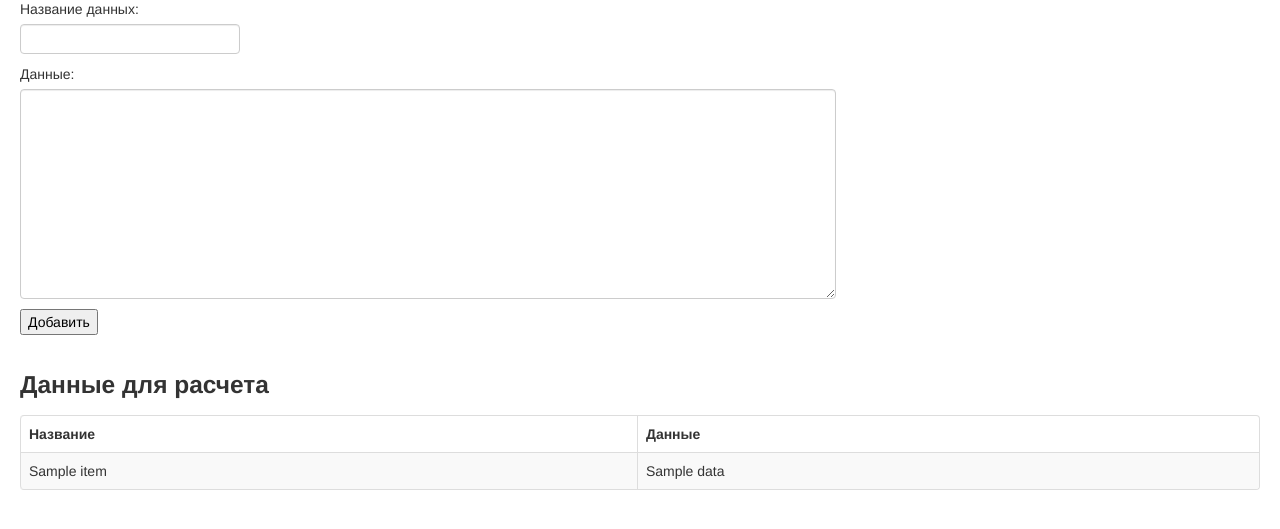
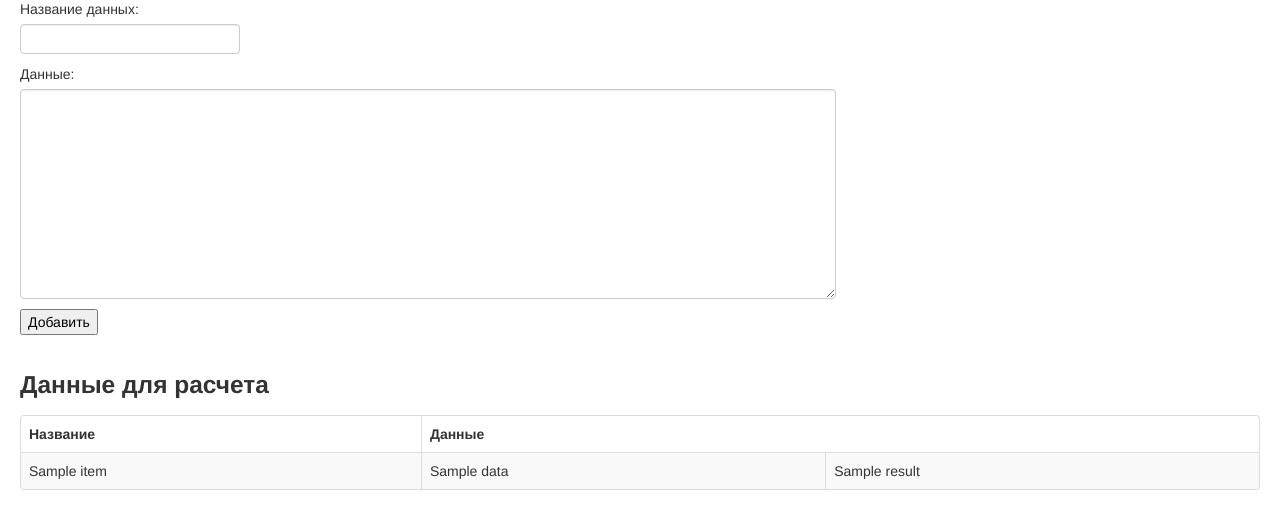
Before and after one commit to nibrag/alytics_test, a Django app: template templates/index.html in a window 1280 px wide. Shown: the part 61-590 px from the top of the page. Run offline with Django 3.2, Linux system fonts and the light colour scheme; tables that the repository leaves empty hold one stand-in row (values such as "Sample post"); the template is opened without the code that fills it: values that come from a table or form of the project are taken from there, most other values are stand-ins (such as "Sample title", 1, 10 or a date in 2020); data that the repository does not hold is empty.

Commit message:
Добавил поле result для сохранения результата

```diff
--- a/app/forms.py
+++ b/app/forms.py
@@ -19,4 +19,4 @@ class AddDataForm(forms.ModelForm):
 
     class Meta:
         model = Data
-        fields = '__all__'
+        fields = ('name', 'data')
--- a/app/models.py
+++ b/app/models.py
@@ -5,6 +5,7 @@ from django.contrib.postgres.fields import JSONField
 class Data(models.Model):
     name = models.CharField(max_length=129)
     data = JSONField()
+    result = JSONField(default={})
 
 
 class ErrorLog(models.Model):
--- a/templates/index.html
+++ b/templates/index.html
@@ -30,7 +30,8 @@
             <tbody>
             {% for item in data %}
                 <tr><td>{{ item.name }}</td>
-                <td>{{ item.data|truncatechars:100 }}</td></tr>
+                <td>{{ item.data|truncatechars:100 }}</td>
+                <td>{{ item.result }}</td></tr>
             {% endfor %}
             </tbody>
         </table>
```
Also changed, not shown: app/migrations/0002_data_result.py (added).
